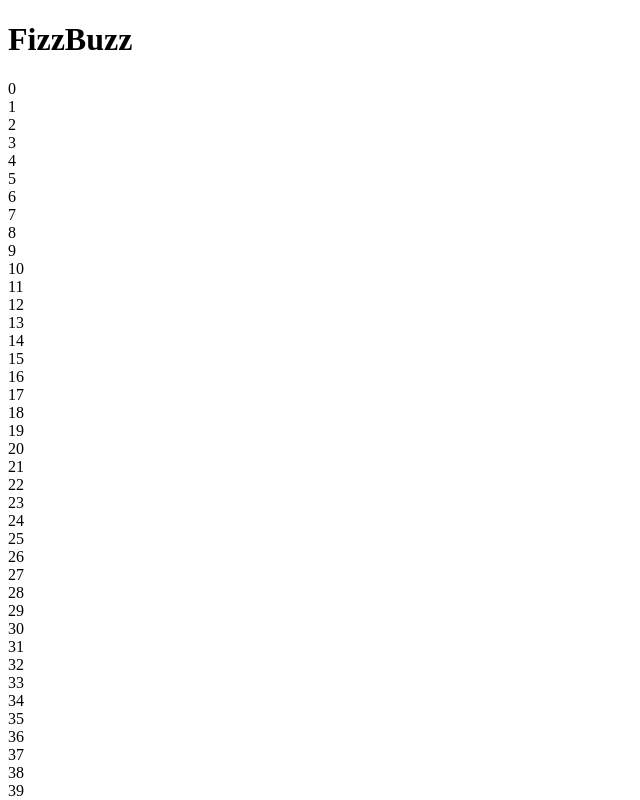
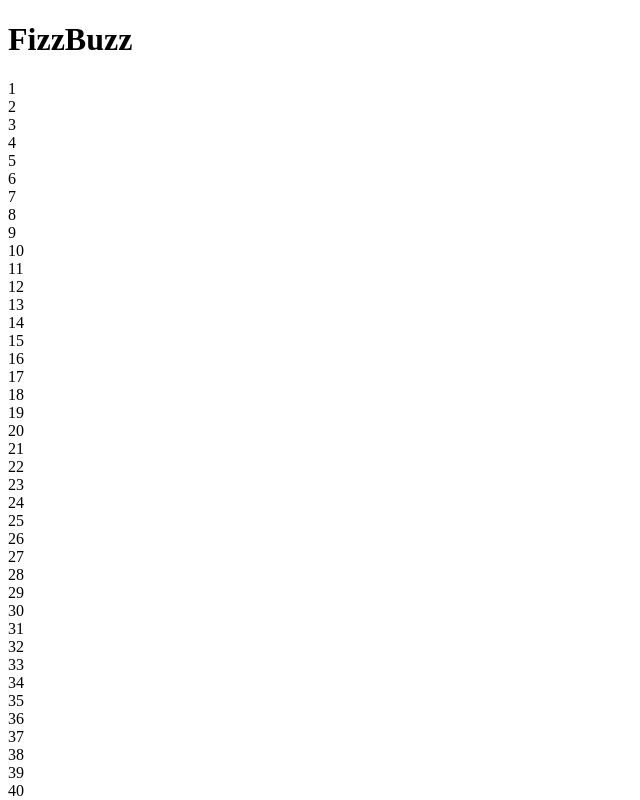
Before and after one commit to cjclay/Angular2FizzBuzzDemo, an Angular app: page / in a window 1280 px wide. Shown: the top 800 px of the page, without its empty margins (0-640 px from the left). Built offline with nearby package versions, Linux system fonts and the light colour scheme.

Commit message:
start from 1

```diff
--- a/src/app/app.component.ts
+++ b/src/app/app.component.ts
@@ -7,5 +7,5 @@ import { Component } from '@angular/core';
 })
 export class AppComponent {
   title = 'FizzBuzz';
-  numbers = Array.apply(null, Array(101)).map( (_,i) =>i)
+  numbers = Array.apply(null, Array(101)).map( (_,i) =>i).slice(1)
 }
```
